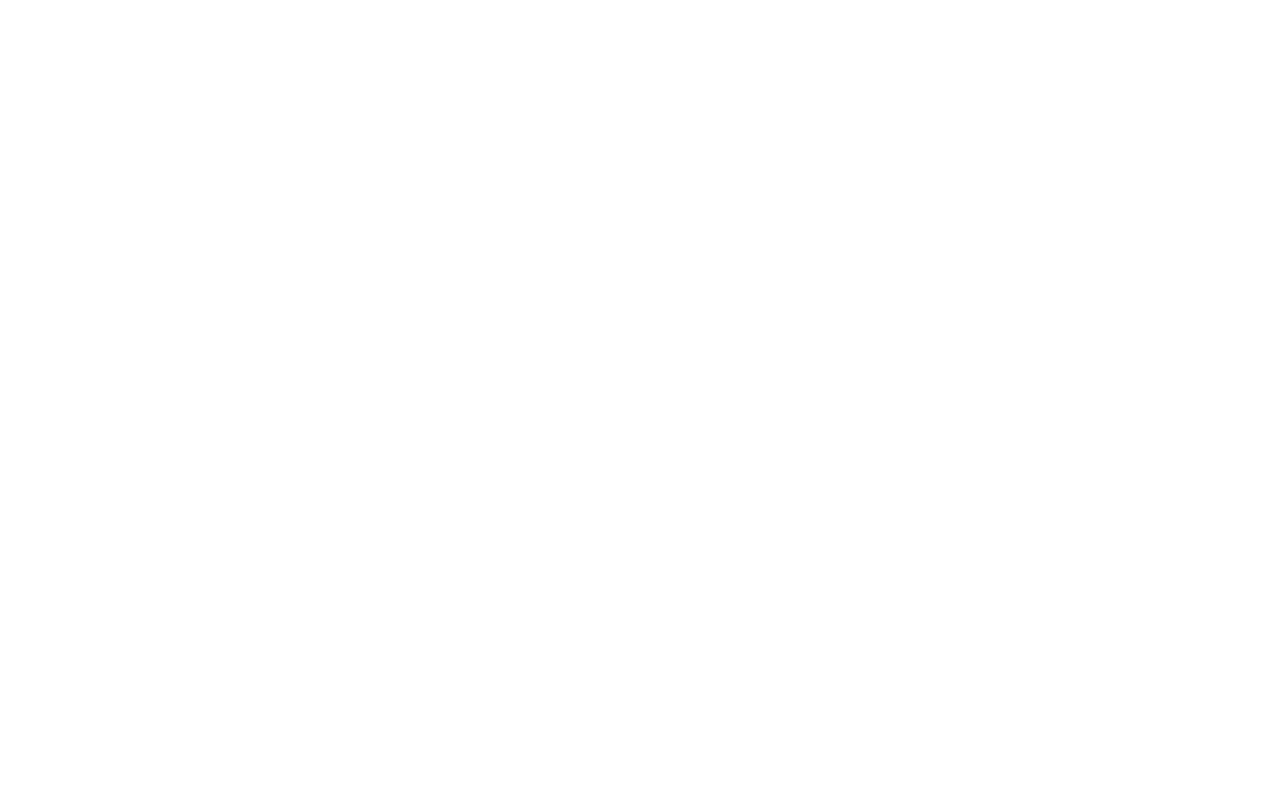
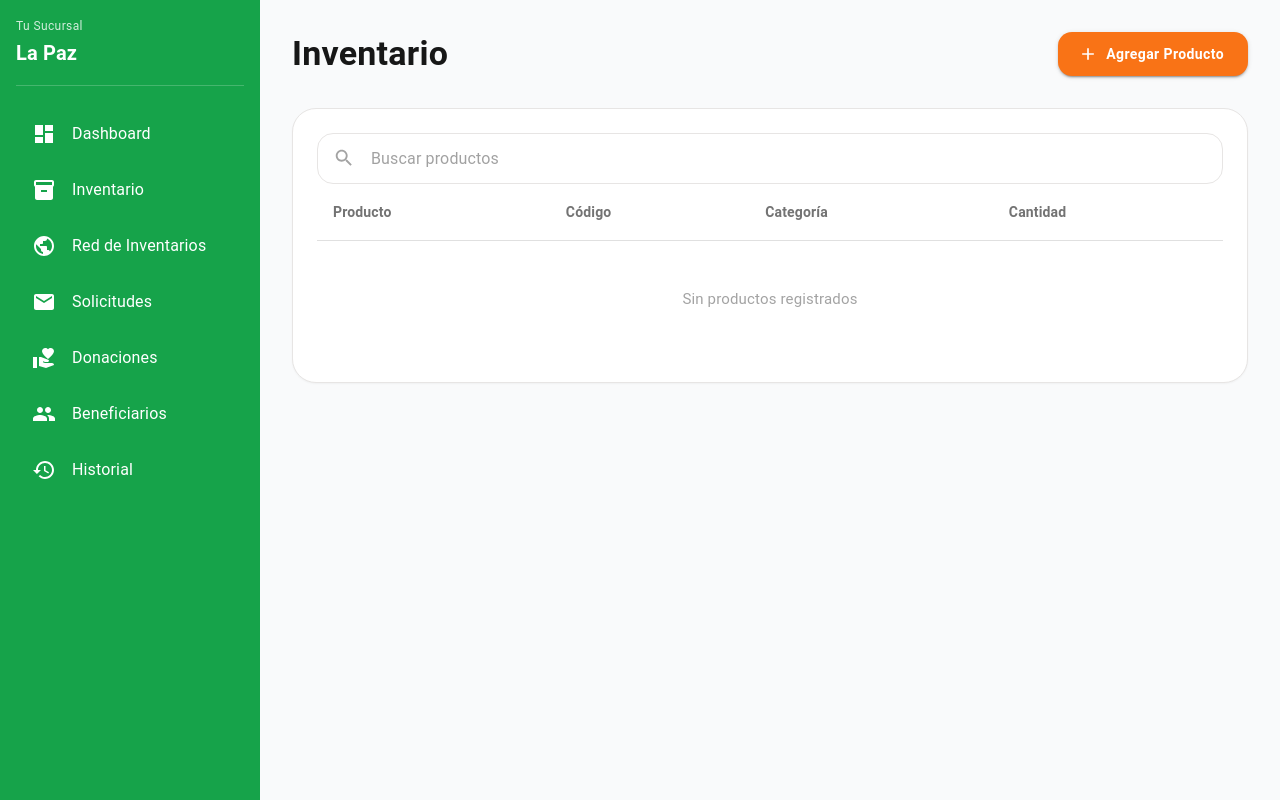
Before and after one commit to michaeltx130/food-bank-app, a React (Vite) app: page /inventory in a window 1280 px wide. Before the commit this address had no page. Built offline with nearby package versions, Linux system fonts and the light colour scheme.

Commit message:
Inventory Screen

```diff
--- a/src/App.jsx
+++ b/src/App.jsx
@@ -2,6 +2,7 @@
 import { BrowserRouter, Routes, Route } from "react-router-dom";
 
 import Dashboard from "./pages/Dashboard";
+import Inventory from "./pages/Inventory";
 import Request from "./pages/requests/Request";
 
 function App() {
@@ -9,6 +10,7 @@
     <BrowserRouter>
       <Routes>
         <Route path="/" element={<Dashboard />} />
+        <Route path="/inventory" element={<Inventory />} />
         <Route path="/requests" element={<Request />} />
       </Routes>
     </BrowserRouter>
--- /dev/null
+++ b/src/components/inventory/InventoryRow.jsx
@@ -0,0 +1,93 @@
+import React from "react";
+
+import { TableRow, TableCell, Box, Typography } from "@mui/material";
+
+import Inventory2Icon from "@mui/icons-material/Inventory2";
+
+const InventoryRow = ({ product }) => {
+  return (
+    <TableRow
+      hover
+      sx={{
+        "& td": {
+          borderBottom: "1px solid #F5F5F4",
+        },
+      }}
+    >
+      {/* Producto */}
+      <TableCell>
+        <Box
+          sx={{
+            display: "flex",
+            alignItems: "center",
+            gap: 2,
+          }}
+        >
+          {/* Icono */}
+          <Box
+            sx={{
+              width: 38,
+              height: 38,
+              borderRadius: "12px",
+              backgroundColor: "#FFF7ED",
+
+              display: "flex",
+              alignItems: "center",
+              justifyContent: "center",
+
+              color: "#F97316",
+            }}
+          >
+            <Inventory2Icon />
+          </Box>
+
+          {/* Nombre */}
+          <Typography
+            sx={{
+              fontWeight: 600,
+              color: "#171717",
+            }}
+          >
+            {product.name}
+          </Typography>
+        </Box>
+      </TableCell>
+
+      {/* Código */}
+      <TableCell>{product.id}</TableCell>
+
+      {/* Categoría */}
+      <TableCell>{product.category}</TableCell>
+
+      {/* Cantidad */}
+      <TableCell>
+        <Box
+          sx={{
+            display: "flex",
+            alignItems: "center",
+            gap: 1,
+          }}
+        >
+          <Typography
+            sx={{
+              fontWeight: 700,
+              color: "#171717",
+            }}
+          >
+            {product.quantity}
+          </Typography>
+
+          <Typography
+            sx={{
+              color: "#737373",
+            }}
+          >
+            {product.unit}
+          </Typography>
+        </Box>
+      </TableCell>
+    </TableRow>
+  );
+};
+
+export default InventoryRow;
--- /dev/null
+++ b/src/components/inventory/InventoryTable.jsx
@@ -0,0 +1,64 @@
+import React from "react";
+
+import {
+  Table,
+  TableBody,
+  TableCell,
+  TableContainer,
+  TableHead,
+  TableRow,
+} from "@mui/material";
+
+import InventoryRow from "./InventoryRow";
+
+const InventoryTable = ({ products }) => {
+  return (
+    <TableContainer>
+      <Table>
+        {/* Header */}
+        <TableHead>
+          <TableRow>
+            <TableCell sx={{ fontWeight: "bold", color: "#737373" }}>
+              Producto
+            </TableCell>
+            <TableCell sx={{ fontWeight: "bold", color: "#737373" }}>
+              Código
+            </TableCell>
+            <TableCell sx={{ fontWeight: "bold", color: "#737373" }}>
+              Categoría
+            </TableCell>
+            <TableCell sx={{ fontWeight: "bold", color: "#737373" }}>
+              Cantidad
+            </TableCell>
+          </TableRow>
+        </TableHead>
+
+        {/* Body */}
+        <TableBody>
+          {products.length === 0 ? (
+            <TableRow>
+              <TableCell
+                colSpan={4}
+                align="center"
+                sx={{
+                  paddingY: 6,
+                  color: "#A3A3A3",
+                  fontSize: "15px",
+                  borderBottom: "none",
+                }}
+              >
+                Sin productos registrados
+              </TableCell>
+            </TableRow>
+          ) : (
+            products.map((product) => (
+              <InventoryRow key={product.id} product={product} />
+            ))
+          )}
+        </TableBody>
+      </Table>
+    </TableContainer>
+  );
+};
+
+export default InventoryTable;
--- /dev/null
+++ b/src/components/inventory/SearchBar.jsx
@@ -0,0 +1,55 @@
+import React from "react";
+import { TextField, Box } from "@mui/material";
+import SearchIcon from "@mui/icons-material/Search";
+
+const SearchBar = () => {
+  return (
+    <Box
+      sx={{
+        position: "relative",
+        display: "flex",
+        alignItems: "center",
+        width: "100%",
+      }}
+    >
+      <SearchIcon
+        sx={{
+          position: "absolute",
+          left: "16px",
+          color: "#A3A3A3",
+          fontSize: 22,
+          zIndex: 1,
+          pointerEvents: "none",
+        }}
+      />
+
+      <TextField
+        fullWidth
+        variant="outlined"
+        placeholder="Buscar productos"
+        sx={{
+          "& .MuiOutlinedInput-root": {
+            borderRadius: "16px",
+            backgroundColor: "#FFFFFF",
+            paddingLeft: "40px",
+
+            "& fieldset": {
+              borderColor: "#E7E5E4",
+            },
+            "&:hover fieldset": {
+              borderColor: "#D6D3D1",
+            },
+            "&.Mui-focused fieldset": {
+              borderColor: "#3480de",
+            },
+          },
+          "& .MuiInputBase-input": {
+            paddingY: "14px",
+          },
+        }}
+      />
+    </Box>
+  );
+};
+
+export default SearchBar;
--- a/src/components/layout/Sidebar.jsx
+++ b/src/components/layout/Sidebar.jsx
@@ -28,7 +28,7 @@
   const navigate = useNavigate();
  const menuItems = [
   { text: "Dashboard", icon: <DashboardIcon />, path: "/" },
-  { text: "Inventario", icon: <InventoryIcon />, path: "/" },
+  { text: "Inventario", icon: <InventoryIcon />, path: "/inventory" },
   { text: "Red de Inventarios", icon: <NetworkIcon />, path: "/" },
   { text: "Solicitudes", icon: <RequestIcon />, path: "/requests" },
   { text: "Donaciones", icon: <DonationIcon />, path: "/" },
--- /dev/null
+++ b/src/pages/Inventory.jsx
@@ -0,0 +1,83 @@
+import React from "react";
+
+import { Box, Typography, Button, Paper } from "@mui/material";
+import AddIcon from "@mui/icons-material/Add";
+import Sidebar from "../components/layout/Sidebar";
+import SearchBar from "../components/inventory/SearchBar";
+import InventoryTable from "../components/inventory/InventoryTable";
+
+const Inventory = () => {
+  const products = [];
+
+  return (
+    <Box
+      sx={{
+        display: "flex",
+        height: "100vh",
+      }}
+    >
+      {/* Sidebar */}
+      <Sidebar />
+
+      {/* Main Content */}
+      <Box
+        sx={{
+          flexGrow: 1,
+          padding: 4,
+          backgroundColor: "#F9FAFB",
+          overflowY: "auto",
+        }}
+      >
+        {/* Header */}
+        <Box
+          sx={{
+            display: "flex",
+            justifyContent: "space-between",
+            alignItems: "center",
+            marginBottom: 4,
+          }}
+        >
+          <Typography
+            variant="h4"
+            sx={{
+              fontWeight: "bold",
+              color: "#171717",
+            }}
+          >
+            Inventario
+          </Typography>
+
+          <Button
+            variant="contained"
+            startIcon={<AddIcon />}
+            sx={{
+              backgroundColor: "#F97316",
+              borderRadius: "14px",
+              textTransform: "none",
+              fontWeight: 600,
+              paddingX: 3,
+              paddingY: 1.2,
+            }}
+          >
+            Agregar Producto
+          </Button>
+        </Box>
+
+        {/* Table Container */}
+        <Paper
+          sx={{
+            padding: 3,
+            borderRadius: "24px",
+            border: "0.5px solid #E7E5E4",
+            boxShadow: "0px 1px 2px rgba(0,0,0,0.04)",
+          }}
+        >
+          <SearchBar />
+          <InventoryTable products={products} />
+        </Paper>
+      </Box>
+    </Box>
+  );
+};
+
+export default Inventory;
```
